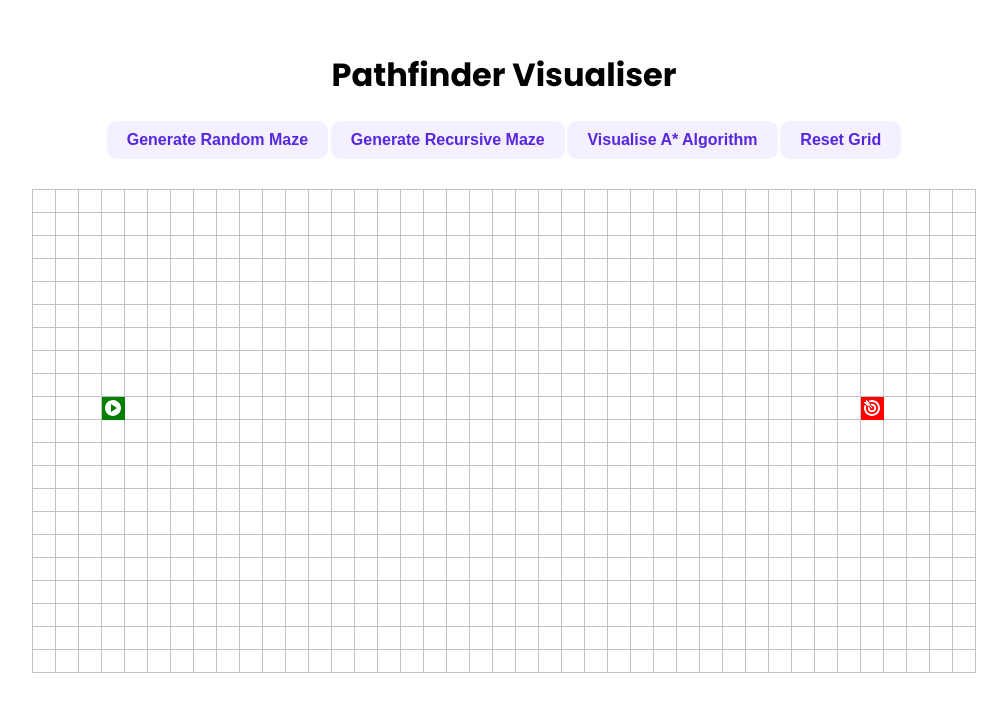
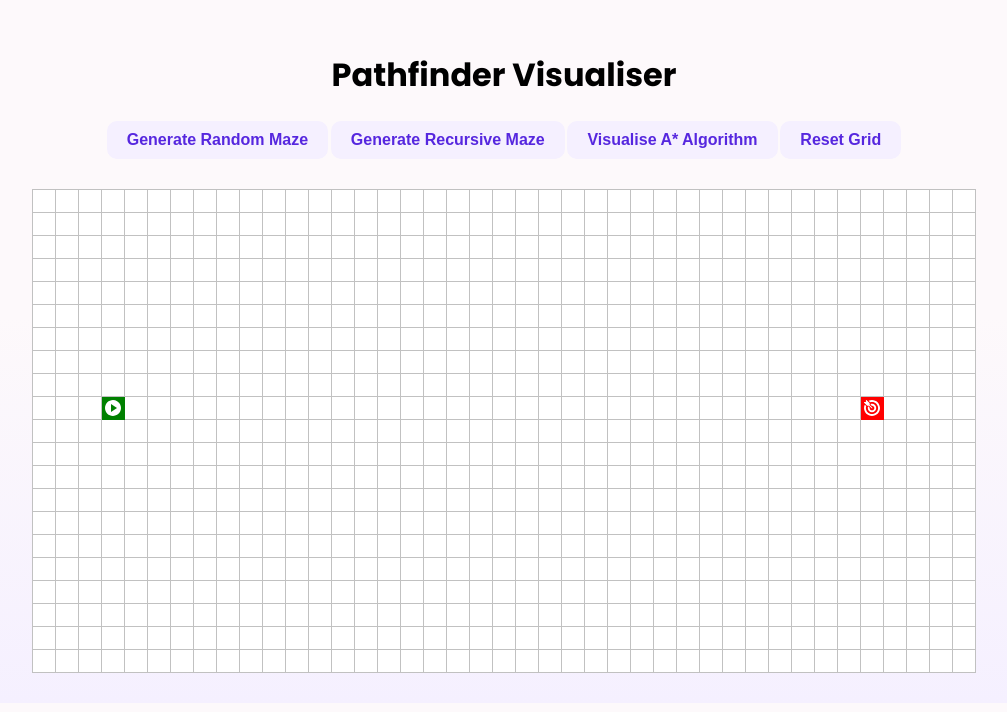
Before and after one commit to anthonyatp/pathfinder-visualiser, a React (Create React App) app: page / in a window 1280 px wide. Shown: the top 712 px of the page, without its empty margins (136-1143 px from the left). Built offline with nearby package versions, Linux system fonts and the light colour scheme.

Commit message:
Add background gradient to body

```diff
--- a/src/index.css
+++ b/src/index.css
@@ -1,4 +1,9 @@
 body {
+  background: linear-gradient(
+    180deg,
+    rgba(253, 249, 251, 1) 45%,
+    rgba(245, 240, 255, 1) 100%
+  );
   margin: 0;
   font-family: "Poppins", sans-serif;
   -webkit-font-smoothing: antialiased;
```
